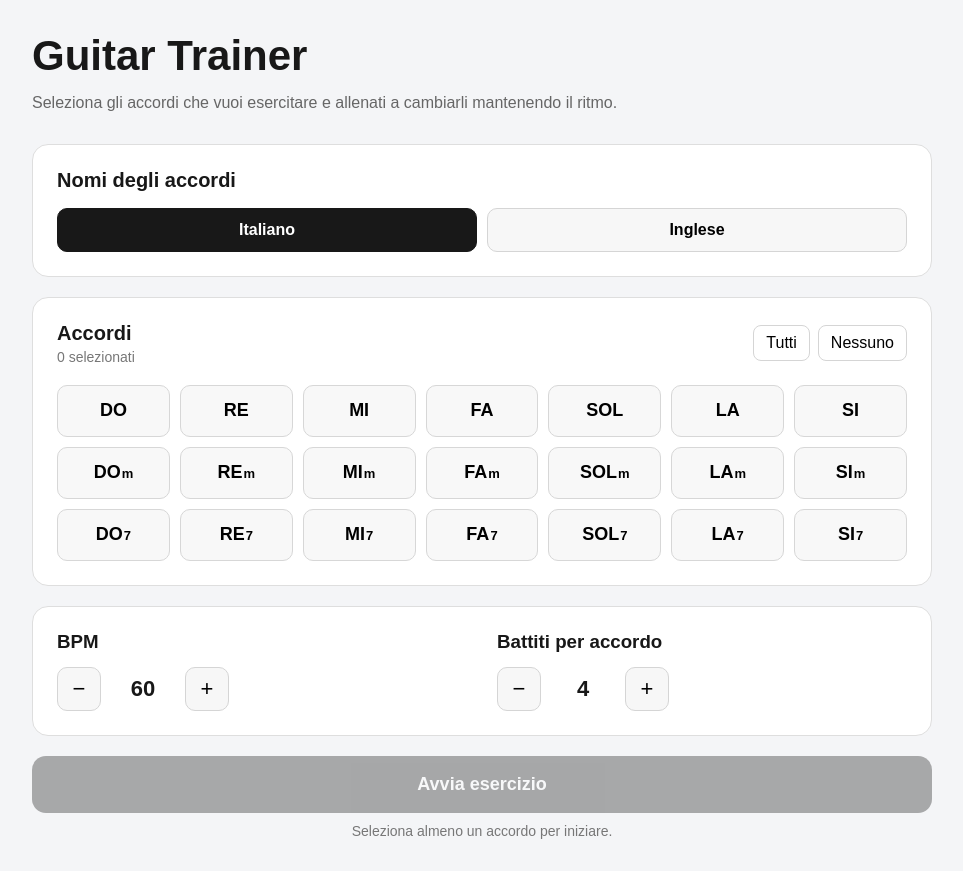
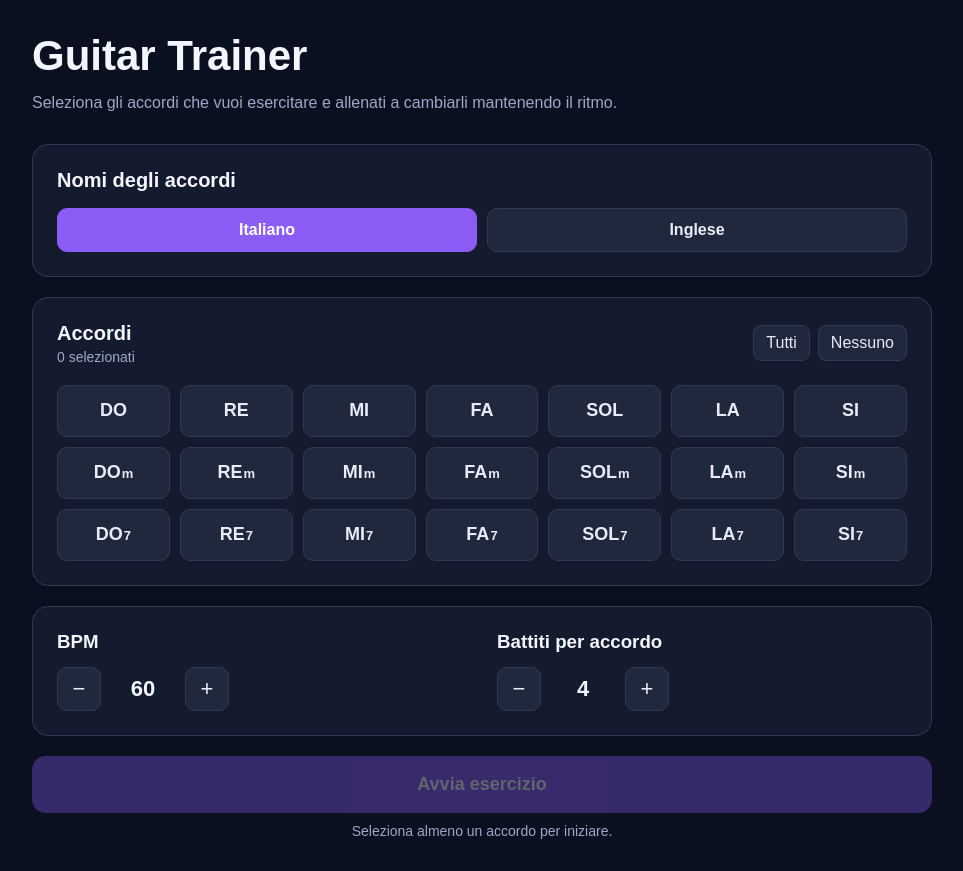
Before and after one commit to LorenzoTeotino/guitar-trainer, a Next.js app: page / in a window 1280 px wide. Shown: the whole page, without its empty margins (158-1121 px from the left). Built offline with nearby package versions, Linux system fonts and the light colour scheme.

Commit message:
Finita la scelta dei colori e ovviamente li ho cambiati

```diff
--- a/src/app/globals.css
+++ b/src/app/globals.css
@@ -11,8 +11,8 @@ body {
 
 body {
   font-family: Arial, Helvetica, sans-serif;
-  background: #f4f5f7;
-  color: #181818;
+  background: #0b1020;
+  color: #e8ecf8;
 }
 
 button {
@@ -45,19 +45,20 @@ button:not(:disabled) {
 .intestazione h1 {
   font-size: 42px;
   margin-bottom: 10px;
+  color: #f3f5ff;
 }
 
 .intestazione p {
   max-width: 650px;
   line-height: 1.6;
-  color: #666;
+  color: #9da8c7;
 }
 
 /* PANNELLI */
 
 .pannello {
-  background: white;
-  border: 1px solid #dedede;
+  background: #151b2e;
+  border: 1px solid #303a55;
   border-radius: 16px;
   padding: 24px;
   margin-bottom: 20px;
@@ -66,6 +67,7 @@ button:not(:disabled) {
 .pannello h2 {
   font-size: 20px;
   margin-bottom: 16px;
+  color: #f3f5ff;
 }
 
 /* LINGUA */
@@ -77,17 +79,25 @@ button:not(:disabled) {
 
 .selettore-lingua button {
   flex: 1;
-  border: 1px solid #d5d5d5;
-  background: #f7f7f7;
+  border: 1px solid #303a55;
+  background: #20283d;
+  color: #e8ecf8;
   border-radius: 10px;
   padding: 12px 18px;
   font-weight: 700;
+  transition:
+          background 0.15s ease,
+          border-color 0.15s ease;
+}
+
+.selettore-lingua button:hover {
+  background: #29324a;
 }
 
 .selettore-lingua button.attivo {
-  background: #181818;
-  color: white;
-  border-color: #181818;
+  background: #8b5cf6;
+  color: #ffffff;
+  border-color: #8b5cf6;
 }
 
 /* ACCORDI */
@@ -106,7 +116,7 @@ button:not(:disabled) {
 
 .intestazione-sezione p {
   font-size: 14px;
-  color: #777;
+  color: #9da8c7;
 }
 
 .azioni-selezione {
@@ -115,10 +125,16 @@ button:not(:disabled) {
 }
 
 .azioni-selezione button {
-  border: 1px solid #d5d5d5;
-  background: white;
+  border: 1px solid #303a55;
+  background: #20283d;
+  color: #e8ecf8;
   border-radius: 8px;
   padding: 8px 12px;
+  transition: background 0.15s ease;
+}
+
+.azioni-selezione button:hover {
+  background: #29324a;
 }
 
 .selezione-accordi {
@@ -129,14 +145,16 @@ button:not(:disabled) {
 
 .pulsante-accordo {
   min-height: 52px;
-  border: 1px solid #d7d7d7;
-  background: #f8f8f8;
+  border: 1px solid #303a55;
+  background: #20283d;
+  color: #e8ecf8;
   border-radius: 10px;
   padding: 10px;
   font-weight: 700;
   transition:
           transform 0.15s ease,
-          background 0.15s ease;
+          background 0.15s ease,
+          border-color 0.15s ease;
 }
 
 .nota-pulsante {
@@ -152,12 +170,13 @@ button:not(:disabled) {
 
 .pulsante-accordo:hover {
   transform: translateY(-1px);
+  background: #29324a;
 }
 
 .pulsante-accordo.selezionato {
-  background: #181818;
-  border-color: #181818;
-  color: white;
+  background: #8b5cf6;
+  border-color: #8b5cf6;
+  color: #ffffff;
 }
 
 /* CONFIGURAZIONE */
@@ -170,6 +189,7 @@ button:not(:disabled) {
 
 .configurazione-esercizio h3 {
   margin-bottom: 14px;
+  color: #f3f5ff;
 }
 
 .pulsante-contatore {
@@ -181,16 +201,23 @@ button:not(:disabled) {
 .pulsante-contatore button {
   width: 44px;
   height: 44px;
-  border: 1px solid #d5d5d5;
-  background: #f7f7f7;
+  border: 1px solid #303a55;
+  background: #20283d;
+  color: #e8ecf8;
   border-radius: 10px;
   font-size: 22px;
+  transition: background 0.15s ease;
+}
+
+.pulsante-contatore button:hover {
+  background: #29324a;
 }
 
 .pulsante-contatore strong {
   min-width: 60px;
   text-align: center;
   font-size: 22px;
+  color: #f3f5ff;
 }
 
 /* AVVIO */
@@ -200,10 +227,15 @@ button:not(:disabled) {
   border: none;
   border-radius: 14px;
   padding: 18px;
-  background: #181818;
-  color: white;
+  background: #8b5cf6;
+  color: #ffffff;
   font-size: 18px;
   font-weight: 700;
+  transition: background 0.15s ease;
+}
+
+.pulsante-avvia:hover:not(:disabled) {
+  background: #7c3aed;
 }
 
 .pulsante-avvia:disabled {
@@ -214,7 +246,7 @@ button:not(:disabled) {
 .messaggio-selezione {
   text-align: center;
   margin-top: 10px;
-  color: #777;
+  color: #9da8c7;
   font-size: 14px;
 }
 
@@ -231,7 +263,8 @@ button:not(:disabled) {
   align-items: center;
   justify-content: center;
 
-  background: white;
+  background: #151b2e;
+  border: 1px solid #303a55;
   border-radius: 24px;
   padding: 32px;
 }
@@ -240,7 +273,7 @@ button:not(:disabled) {
   width: 100%;
   display: flex;
   justify-content: space-between;
-  color: #777;
+  color: #9da8c7;
   font-weight: 700;
   margin-bottom: 50px;
 }
@@ -251,7 +284,7 @@ button:not(:disabled) {
 }
 
 .visualizzatore-accordo p {
-  color: #777;
+  color: #9da8c7;
   margin-bottom: 10px;
 }
 
@@ -265,12 +298,14 @@ button:not(:disabled) {
 .nota-principale {
   font-size: clamp(72px, 15vw, 150px);
   font-weight: 700;
+  color: #f3f5ff;
 }
 
 .suffisso-accordo {
   margin-left: 4px;
   font-size: clamp(30px, 6vw, 60px);
   font-weight: 700;
+  color: #f3f5ff;
 }
 
 /* BATTITI */
@@ -291,7 +326,9 @@ button:not(:disabled) {
   align-items: center;
   justify-content: center;
 
-  border: 2px solid #dedede;
+  background: #20283d;
+  border: 2px solid #303a55;
+  color: #e8ecf8;
   border-radius: 50%;
 
   font-size: 20px;
@@ -299,13 +336,14 @@ button:not(:disabled) {
 
   transition:
           transform 0.15s ease,
-          background 0.15s ease;
+          background 0.15s ease,
+          border-color 0.15s ease;
 }
 
 .contatore-battiti .battito-attivo {
-  background: #181818;
-  border-color: #181818;
-  color: white;
+  background: #8b5cf6;
+  border-color: #8b5cf6;
+  color: #ffffff;
   transform: scale(1.2);
 }
 
@@ -326,16 +364,26 @@ button:not(:disabled) {
   font-weight: 700;
   line-height: 1;
   text-align: center;
+  color: #8b5cf6;
 }
 
 /* TERMINA */
 
 .pulsante-termina {
-  border: 1px solid #d5d5d5;
-  background: white;
+  border: 1px solid #303a55;
+  background: #20283d;
+  color: #e8ecf8;
   padding: 14px 24px;
   border-radius: 10px;
   font-weight: 700;
+  transition:
+          background 0.15s ease,
+          border-color 0.15s ease;
+}
+
+.pulsante-termina:hover {
+  background: #29324a;
+  border-color: #46516f;
 }
 
 /* TABLET E TELEFONO */
```
